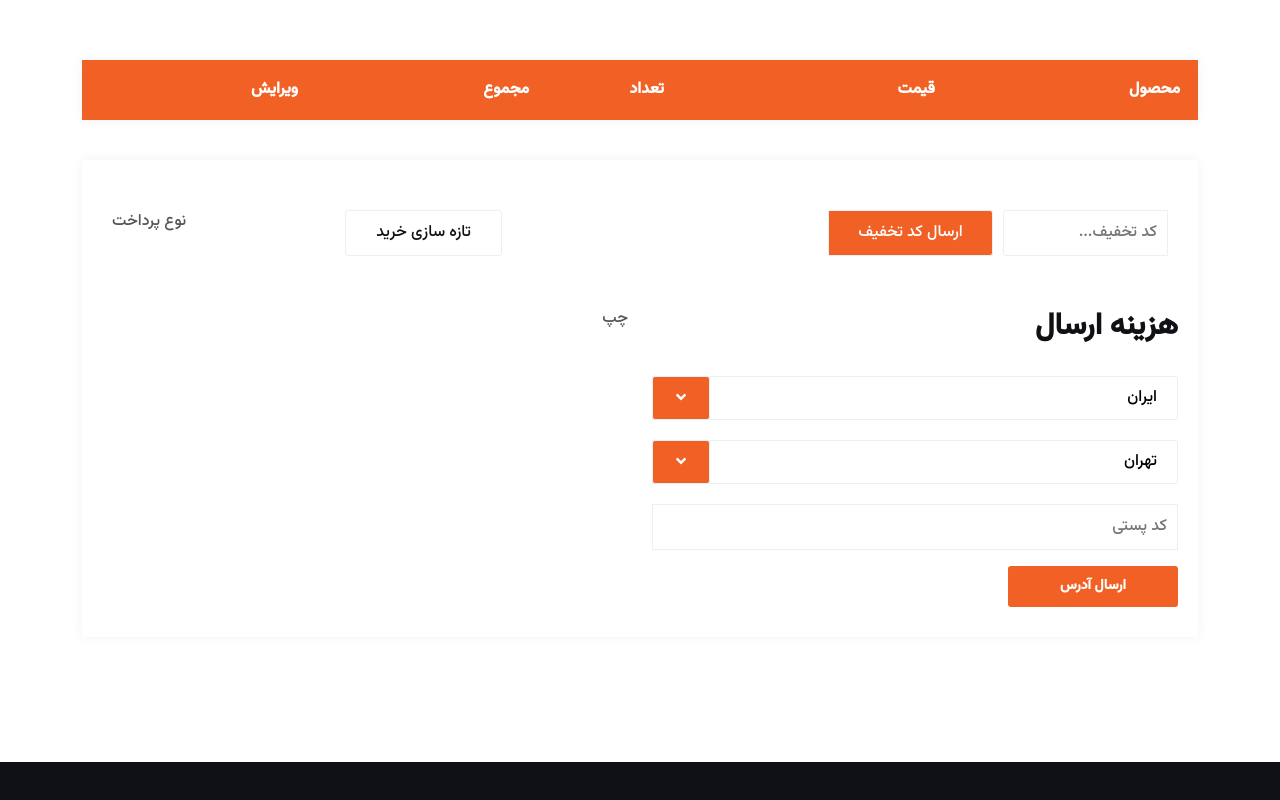
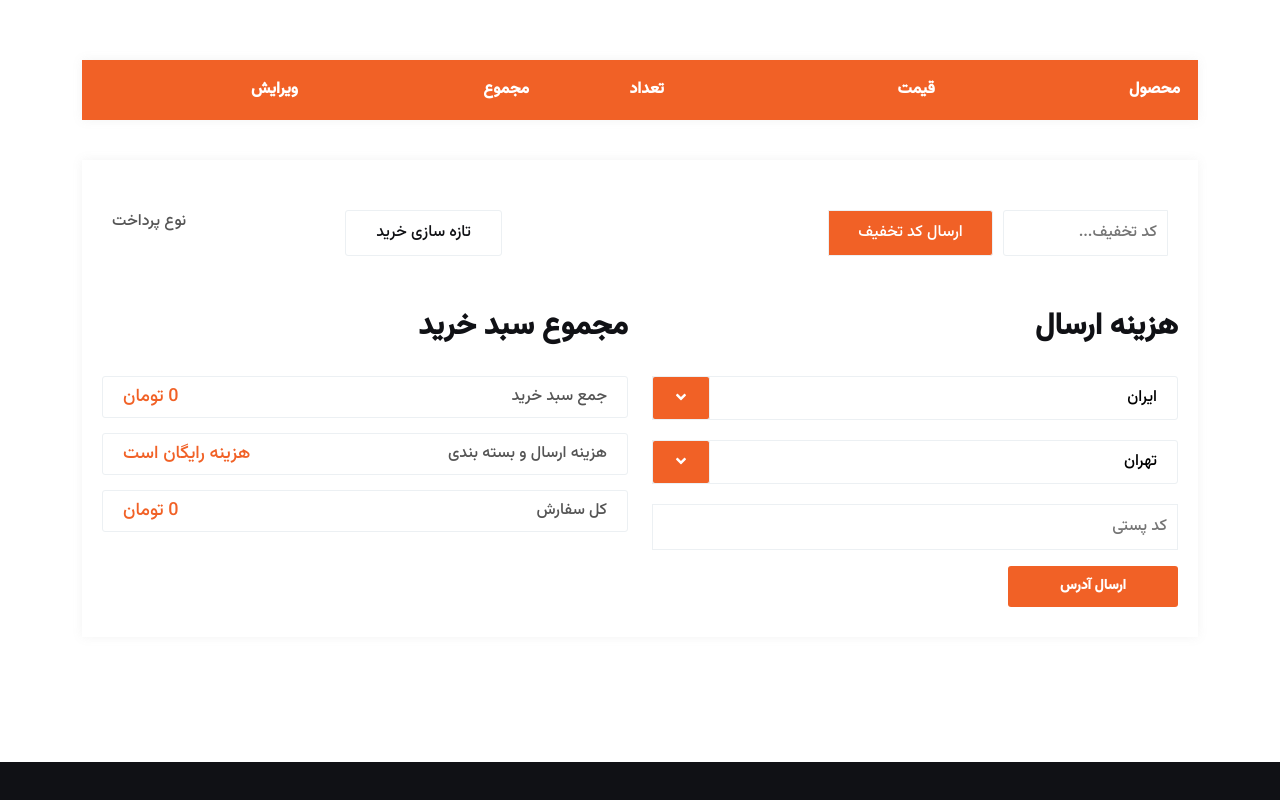
Before and after one commit to Hossein1371za/onlineshopping-vite-react-reactbootstrap, a React (Vite) app: page /cart-page in a window 1280 px wide. Shown: the part 502-1302 px from the top of the page. Built offline with nearby package versions, Linux system fonts and the light colour scheme.

Commit message:
shiping & total price

```diff
--- a/src/shop/CartPage.jsx
+++ b/src/shop/CartPage.jsx
@@ -175,7 +175,25 @@ const CartPage = () => {
                       <button type="submit" className="mt-3">ارسال آدرس</button>
                     </div>
                   </div>
-                  <div className="col-md-6 col-12">چپ</div>
+                  <div className="col-md-6 col-12">
+                    <div className="cart-overview">
+                      <h3>مجموع سبد خرید</h3>
+                      <ul className="lab-ul">
+                        <li>
+                          <span className="pull-left">جمع سبد خرید</span>
+                          <p className="pull-right">{cartSubtotal} تومان</p>
+                        </li>
+                        <li>
+                          <span className="pull-left">هزینه ارسال و بسته بندی</span>
+                          <p className="pull-right">هزینه رایگان است</p>
+                        </li>
+                        <li>
+                          <span className="pull-left">کل سفارش</span>
+                          <p className="pull-right">{orderTotal} تومان</p>
+                        </li>
+                      </ul>
+                    </div>
+                  </div>
                 </div>
               </div>
             </div>
```
